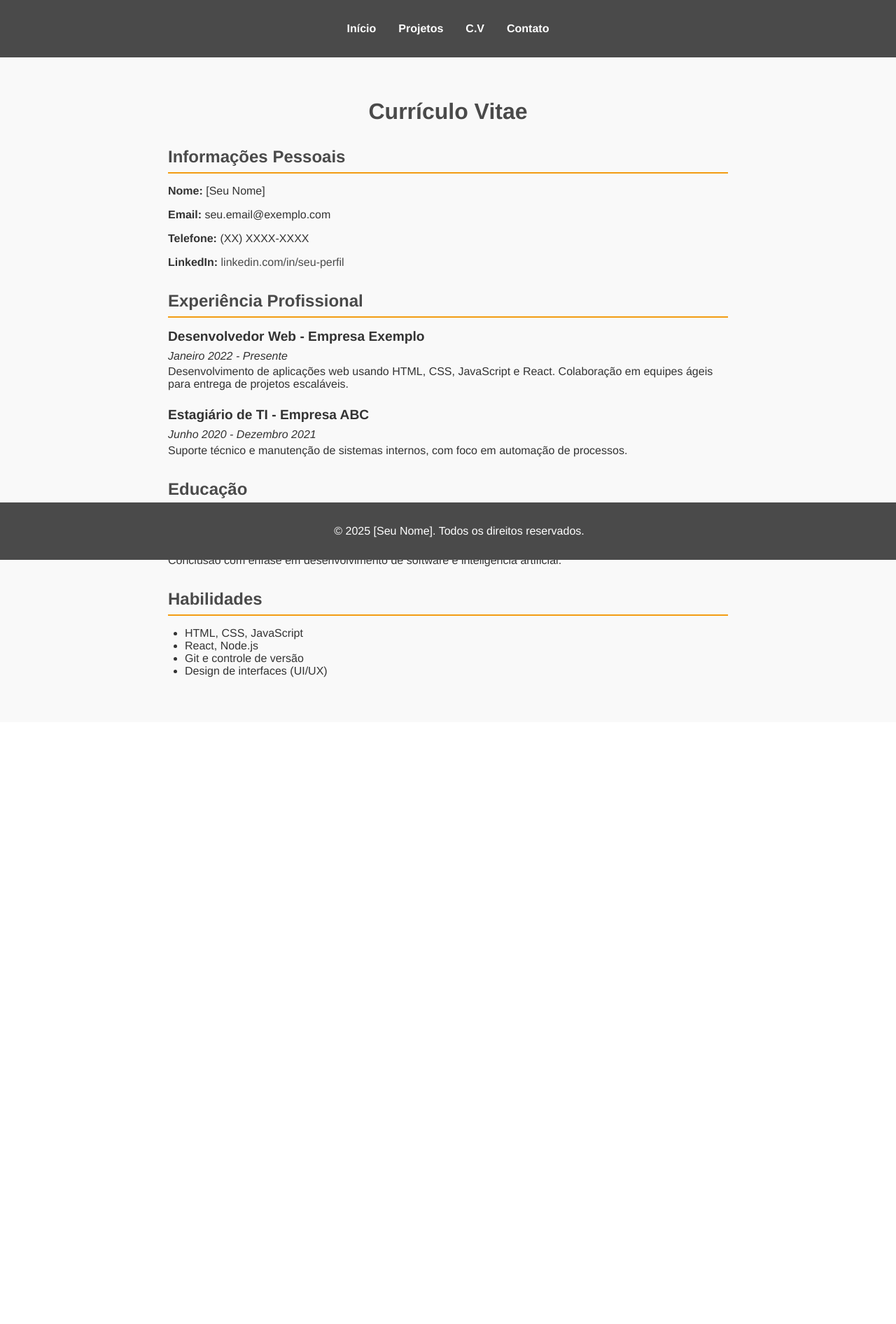
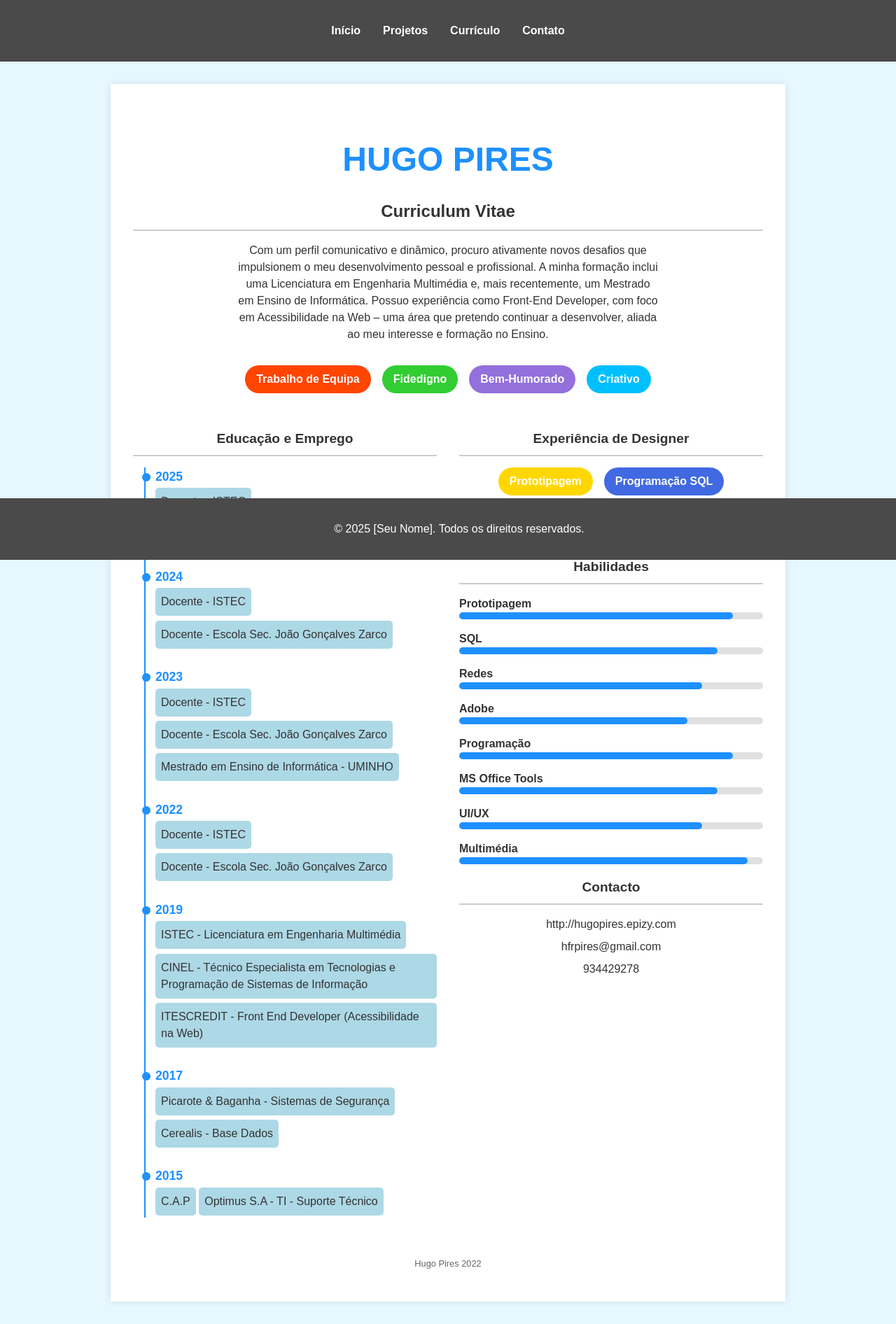
Before and after one commit to kitalasmanos/hpires, a PHP site: page /curriculum.html in a window 1280 px wide. Shown: the whole page at 70% size. Before the commit the page ends 968 px from the top, so only its background shows below. Run offline with PHP 8.4, Linux system fonts and the light colour scheme.

Commit message:
Add files via upload

```diff
--- a/css/curriculum.css
+++ b/css/curriculum.css
@@ -1,8 +1,9 @@
 body {
     margin: 0;
-    font-family: 'Helvetica', sans-serif;
-    background-color: #f9f9f9;
+    font-family: 'Arial', sans-serif;
+    background-color: #e6f7ff;
     color: #333;
+    line-height: 1.5;
 }
 
 header {
@@ -28,56 +29,195 @@ nav a:hover {
     color: #f39c12;
 }
 
-.curriculum {
+.cv-container {
+    max-width: 900px;
+    margin: 2rem auto;
     padding: 2rem;
-    max-width: 800px;
-    margin: 0 auto;
+    background-color: white;
+    box-shadow: 0 0 10px rgba(0, 0, 0, 0.1);
 }
 
-.curriculum h1 {
+.cv-name {
+    font-size: 3rem;
+    color: #1e90ff;
     text-align: center;
-    font-size: 2rem;
-    margin-bottom: 2rem;
-    color: #4a4a4a;
+    margin-bottom: 0.5rem;
 }
 
-.cv-section {
-    margin-bottom: 2rem;
-}
-
-.cv-section h2 {
+.cv-title {
     font-size: 1.5rem;
-    color: #4a4a4a;
-    border-bottom: 2px solid #f39c12;
+    text-align: center;
+    border-bottom: 2px solid #ccc;
     padding-bottom: 0.5rem;
     margin-bottom: 1rem;
 }
 
-.cv-item {
+.cv-description {
+    text-align: center;
+    max-width: 600px;
+    margin: 0 auto 2rem;
+    font-size: 1rem;
+}
+
+.cv-traits {
+    display: flex;
+    justify-content: center;
+    gap: 1rem;
+    margin-bottom: 2rem;
+}
+
+.trait {
+    padding: 0.5rem 1rem;
+    border-radius: 20px;
+    font-weight: bold;
+    color: white;
+}
+
+.trabalho {
+    background-color: #ff4500;
+}
+
+.fidedigno {
+    background-color: #32cd32;
+}
+
+.bem-humorado {
+    background-color: #9370db;
+}
+
+.criativo {
+    background-color: #00bfff;
+}
+
+.cv-columns {
+    display: flex;
+    gap: 2rem;
+}
+
+.cv-left,
+.cv-right {
+    flex: 1;
+}
+
+.section-title {
+    font-size: 1.2rem;
+    border-bottom: 2px solid #ccc;
+    padding-bottom: 0.5rem;
+    margin-bottom: 1rem;
+    text-align: center;
+}
+
+.timeline {
+    position: relative;
+    padding-left: 2rem;
+}
+
+.timeline::before {
+    content: '';
+    position: absolute;
+    left: 1rem;
+    top: 0;
+    bottom: 0;
+    width: 2px;
+    background-color: #1e90ff;
+}
+
+.timeline-item {
+    position: relative;
     margin-bottom: 1.5rem;
 }
 
-.cv-item h3 {
-    font-size: 1.2rem;
-    margin: 0.5rem 0;
+.timeline-item::before {
+    content: '';
+    position: absolute;
+    left: -1.2rem;
+    top: 0.5rem;
+    width: 12px;
+    height: 12px;
+    border-radius: 50%;
+    background-color: #1e90ff;
 }
 
-.cv-item p {
-    margin: 0.3rem 0;
+.year {
+    font-weight: bold;
+    font-size: 1.1rem;
+    color: #1e90ff;
 }
 
-.cv-section ul {
-    list-style: disc;
-    padding-left: 1.5rem;
+.content p {
+    margin: 0.2rem 0;
+    background-color: #add8e6;
+    padding: 0.5rem;
+    border-radius: 5px;
+    display: inline-block;
 }
 
-.cv-section a {
-    color: #4a4a4a;
-    text-decoration: none;
+.bubbles {
+    display: flex;
+    flex-wrap: wrap;
+    justify-content: center;
+    gap: 1rem;
+    margin-bottom: 2rem;
 }
 
-.cv-section a:hover {
-    text-decoration: underline;
+.bubble {
+    padding: 0.5rem 1rem;
+    border-radius: 20px;
+    color: white;
+    font-weight: bold;
+}
+
+.prototipagem {
+    background-color: #ffd700;
+}
+
+.programacao-sql {
+    background-color: #4169e1;
+}
+
+.programacao {
+    background-color: #228b22;
+}
+
+.acessibilidade {
+    background-color: #9932cc;
+}
+
+.skills .skill {
+    margin-bottom: 1rem;
+}
+
+.skill label {
+    display: block;
+    font-weight: bold;
+}
+
+.progress-bar {
+    background-color: #e0e0e0;
+    border-radius: 5px;
+    height: 10px;
+}
+
+.progress {
+    background-color: #1e90ff;
+    height: 100%;
+    border-radius: 5px;
+}
+
+.contact {
+    text-align: center;
+}
+
+.contact p {
+    margin: 0.5rem 0;
+    font-size: 1rem;
+}
+
+.cv-footer {
+    text-align: center;
+    margin-top: 2rem;
+    font-size: 0.8rem;
+    color: #666;
 }
 
 footer {
--- a/curriculum.html
+++ b/curriculum.html
@@ -14,51 +14,150 @@
             <ul>
                 <li><a href="index.html">Início</a></li>
                 <li><a href="projetos.html">Projetos</a></li>
-                <li><a href="curriculum.html">C.V</a></li>
+                <li><a href="curriculum.html">Currículo</a></li>
                 <li><a href="contato.html">Contato</a></li>
             </ul>
         </nav>
     </header>
     <main>
-        <section class="curriculum">
-            <h1>Currículo Vitae</h1>
-            <div class="cv-section">
-                <h2>Informações Pessoais</h2>
-                <p><strong>Nome:</strong> [Seu Nome]</p>
-                <p><strong>Email:</strong> seu.email@exemplo.com</p>
-                <p><strong>Telefone:</strong> (XX) XXXX-XXXX</p>
-                <p><strong>LinkedIn:</strong> <a href="#">linkedin.com/in/seu-perfil</a></p>
+        <section class="cv-container">
+            <h1 class="cv-name">HUGO PIRES</h1>
+            <h2 class="cv-title">Curriculum Vitae</h2>
+            <p class="cv-description">
+                Com um perfil comunicativo e dinâmico, procuro ativamente novos desafios que impulsionem o meu desenvolvimento pessoal e profissional. A minha formação inclui uma Licenciatura em Engenharia Multimédia e, mais recentemente, um Mestrado em Ensino de Informática.
+                Possuo experiência como Front-End Developer, com foco em Acessibilidade na Web – uma área que pretendo continuar a desenvolver, aliada ao meu interesse e formação no Ensino.
+            </p>
+            <div class="cv-traits">
+                <span class="trait trabalho">Trabalho de Equipa</span>
+                <span class="trait fidedigno">Fidedigno</span>
+                <span class="trait bem-humorado">Bem-Humorado</span>
+                <span class="trait criativo">Criativo</span>
             </div>
-            <div class="cv-section">
-                <h2>Experiência Profissional</h2>
-                <div class="cv-item">
-                    <h3>Desenvolvedor Web - Empresa Exemplo</h3>
-                    <p><em>Janeiro 2022 - Presente</em></p>
-                    <p>Desenvolvimento de aplicações web usando HTML, CSS, JavaScript e React. Colaboração em equipes ágeis para entrega de projetos escaláveis.</p>
+            <div class="cv-columns">
+                <div class="cv-left">
+                    <h3 class="section-title">Educação e Emprego</h3>
+                    <div class="timeline">
+                        <div class="timeline-item">
+                            <div class="year">2025</div>
+                            <div class="content">
+                                <p>Docente - ISTEC</p>
+                                <p>Docente - Escola Sec. Joaquim Araújo</p>
+                            </div>
+                        </div>
+                        <div class="timeline-item">
+                            <div class="year">2024</div>
+                            <div class="content">
+                                <p>Docente - ISTEC</p>
+                                <p>Docente - Escola Sec. João Gonçalves Zarco</p>
+                            </div>
+                        </div>
+                        <div class="timeline-item">
+                            <div class="year">2023</div>
+                            <div class="content">
+                                <p>Docente - ISTEC</p>
+                                <p>Docente - Escola Sec. João Gonçalves Zarco</p>
+                                <p>Mestrado em Ensino de Informática - UMINHO</p>
+                            </div>
+                        </div>
+                        <div class="timeline-item">
+                            <div class="year">2022</div>
+                            <div class="content">
+                                <p>Docente - ISTEC</p>
+                                <p>Docente - Escola Sec. João Gonçalves Zarco</p>
+                            </div>
+                        </div>
+                        <div class="timeline-item">
+                            <div class="year">2019</div>
+                            <div class="content">
+                                <p>ISTEC - Licenciatura em Engenharia Multimédia</p>
+                                <p>CINEL - Técnico Especialista em Tecnologias e Programação de Sistemas de Informação</p>
+                                <p>ITESCREDIT - Front End Developer (Acessibilidade na Web)</p>
+                            </div>
+                        </div>
+                        <div class="timeline-item">
+                            <div class="year">2017</div>
+                            <div class="content">
+                                <p>Picarote & Baganha - Sistemas de Segurança</p>
+                                <p>Cerealis - Base Dados</p>
+                            </div>
+                        </div>
+                        <div class="timeline-item">
+                            <div class="year">2015</div>
+                            <div class="content">
+                                <p>C.A.P</p>
+                                <p>Optimus S.A - TI - Suporte Técnico</p>
+                            </div>
+                        </div>
+                    </div>
                 </div>
-                <div class="cv-item">
-                    <h3>Estagiário de TI - Empresa ABC</h3>
-                    <p><em>Junho 2020 - Dezembro 2021</em></p>
-                    <p>Suporte técnico e manutenção de sistemas internos, com foco em automação de processos.</p>
+                <div class="cv-right">
+                    <h3 class="section-title">Experiência de Designer</h3>
+                    <div class="bubbles">
+                        <span class="bubble prototipagem">Prototipagem</span>
+                        <span class="bubble programacao-sql">Programação SQL</span>
+                        <span class="bubble programacao">Programação</span>
+                        <span class="bubble acessibilidade">Acessibilidade na Web</span>
+                    </div>
+                    <h3 class="section-title">Habilidades</h3>
+                    <div class="skills">
+                        <div class="skill">
+                            <label>Prototipagem</label>
+                            <div class="progress-bar">
+                                <div class="progress" style="width: 90%;"></div>
+                            </div>
+                        </div>
+                        <div class="skill">
+                            <label>SQL</label>
+                            <div class="progress-bar">
+                                <div class="progress" style="width: 85%;"></div>
+                            </div>
+                        </div>
+                        <div class="skill">
+                            <label>Redes</label>
+                            <div class="progress-bar">
+                                <div class="progress" style="width: 80%;"></div>
+                            </div>
+                        </div>
+                        <div class="skill">
+                            <label>Adobe</label>
+                            <div class="progress-bar">
+                                <div class="progress" style="width: 75%;"></div>
+                            </div>
+                        </div>
+                        <div class="skill">
+                            <label>Programação</label>
+                            <div class="progress-bar">
+                                <div class="progress" style="width: 90%;"></div>
+                            </div>
+                        </div>
+                        <div class="skill">
+                            <label>MS Office Tools</label>
+                            <div class="progress-bar">
+                                <div class="progress" style="width: 85%;"></div>
+                            </div>
+                        </div>
+                        <div class="skill">
+                            <label>UI/UX</label>
+                            <div class="progress-bar">
+                                <div class="progress" style="width: 80%;"></div>
+                            </div>
+                        </div>
+                        <div class="skill">
+                            <label>Multimédia</label>
+                            <div class="progress-bar">
+                                <div class="progress" style="width: 95%;"></div>
+                            </div>
+                        </div>
+                    </div>
+                    <h3 class="section-title">Contacto</h3>
+                    <div class="contact">
+                        <p>http://hugopires.epizy.com</p>
+                        <p>hfrpires@gmail.com</p>
+                        <p>934429278</p>
+                    </div>
                 </div>
             </div>
-            <div class="cv-section">
-                <h2>Educação</h2>
-                <div class="cv-item">
-                    <h3>Bacharelado em Ciência da Computação - Universidade Exemplo</h3>
-                    <p><em>2018 - 2022</em></p>
-                    <p>Conclusão com ênfase em desenvolvimento de software e inteligência artificial.</p>
-                </div>
-            </div>
-            <div class="cv-section">
-                <h2>Habilidades</h2>
-                <ul>
-                    <li>HTML, CSS, JavaScript</li>
-                    <li>React, Node.js</li>
-                    <li>Git e controle de versão</li>
-                    <li>Design de interfaces (UI/UX)</li>
-                </ul>
-            </div>
+            <p class="cv-footer">Hugo Pires 2022</p>
         </section>
     </main>
     <footer>
```
